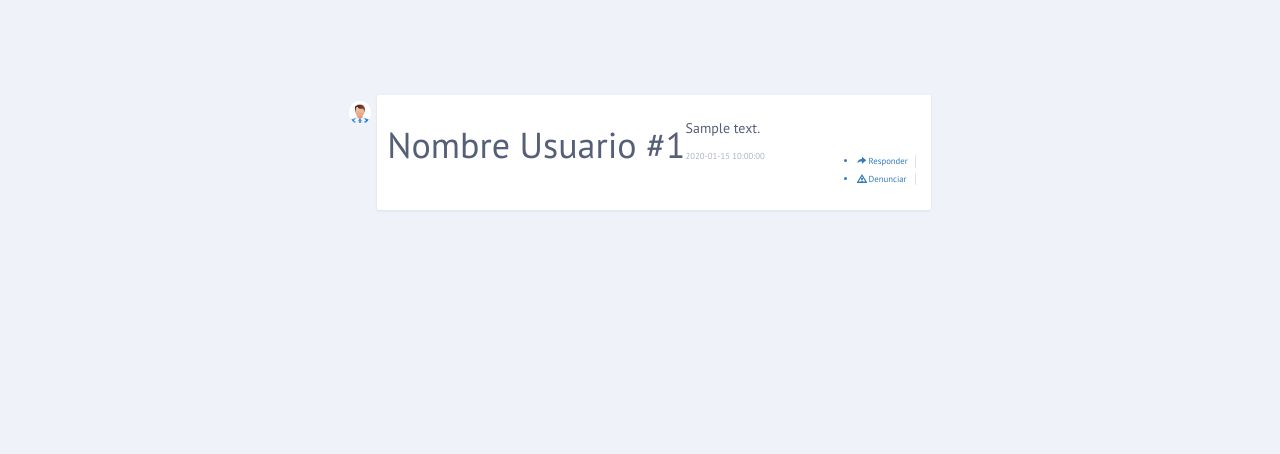
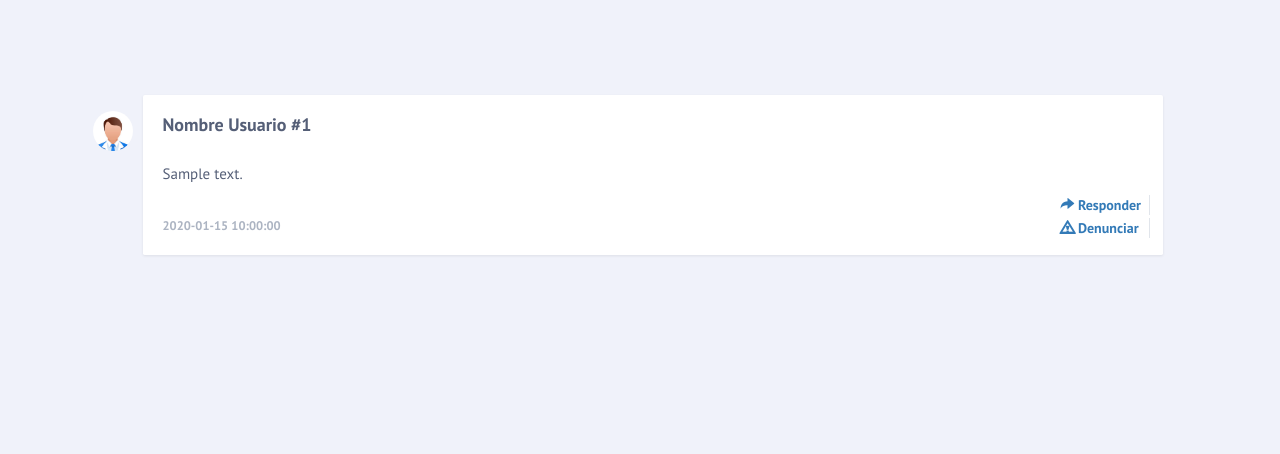
Before and after one commit to EPSZ-DAW2/daw2-2017-alertas-de-tu-ciudad, a Yii app: template basic/views/alerta-comentarios/piezas/comentario.php in a window 1280 px wide. Shown: the top 454 px of the page. Run offline with PHP 8.4 and a stand-in for Yii, Linux system fonts and the light colour scheme; the template is opened without the code that fills it: most values are stand-ins (such as "Sample title", 1, 10 or a date in 2020); data that the repository does not hold is empty; some libraries are stand-ins or nearby versions.

Commit message:
Retoque css comentarios

```diff
--- a/basic/views/alerta-comentarios/piezas/comentario.php
+++ b/basic/views/alerta-comentarios/piezas/comentario.php
@@ -13,11 +13,9 @@ use yii\helpers\Html;
     <div class="comment-block">
         <div class="comment-name">
             <h1>Nombre Usuario #<?=$dataComentario->comentario_id?></h1>
-        </div>
-        <p class="comment-text">
-            <?= $dataComentario->texto;?>
-        </p>
-        <div class="bottom-comment">
+            <p class="comment-text">
+                <?= $dataComentario->texto;?>
+            </p>
             <div class="comment-date"><?= $dataComentario->modi_fecha;?></div>
             <ul class="comment-actions">
                 <a href=""> <li class="complain"><span class="glyphicon glyphicon-share-alt"></span> Responder </li></a>
--- a/basic/web/css/comentarios.css
+++ b/basic/web/css/comentarios.css
@@ -2,13 +2,13 @@
             background-color: #f0f2fa;
             -webkit-font-smoothing: antialiased;
         }
-        .comments > p {
-            line-height: 1.3125rem;
+        p.comment-text {
+        	padding-top: 2rem;
+            line-height: 1.7rem;
         }
 
         .comments {
             margin: 2.5rem auto 0;
-            max-width: 60.75rem;
             padding: 0 1.25rem;
         }
 
@@ -19,57 +19,62 @@
             width: 3.5rem;
         }
         .photo .avatar {
-            height: 2.25rem;
-            width: 2.25rem;
+            height: 4rem;
+            width: 4rem;
             border-radius: 50%;
+            margin:1rem;
             background-size: contain;
 
         }
         .comment-block {
-        	 font-family: "PT Sans", "Helvetica Neue", "Helvetica", "Roboto", "Arial", sans-serif;
+        	font-family: "PT Sans", "Helvetica Neue", "Helvetica", "Roboto", "Arial", sans-serif;
             color: #555f77;
             padding: 1rem;
+            margin:1rem;
             background-color: #fff;
             display: table-cell;
             vertical-align: top;
             border-radius: 0.1875rem;
-            width:100rem;
+
             box-shadow: 0 1px 3px 0 rgba(0, 0, 0, 0.08);
-        }
-        .comment-block textarea {
-            width: 100%;
-            resize: none;
         }
 
         .comment-text {
-            margin-bottom: 1.25rem;
-            margin-top: 1.25rem;
-        }
-
-        .bottom-comment {
-            color: #acb4c2;
-            font-size: 0.875rem;
+            margin:1rem;
+            font-size: 1.5rem;
+            font-weight: normal;
         }
 
         .comment-date {
-            float: left;
+        	margin:1rem;
+            margin-top: 2.5rem;
+            float:left;
+            font-size: 1.25rem;
+             color: #acb4c2;
         }
 
         .comment-name {
             float: left;
             font-weight:bold;
+             width:100rem;
         }
-
+        .comment-name > h1{
+        	font-size: 1.8rem;
+        	font-weight: bold;
+        	margin:1rem;
+        }
         .comment-actions {
+        	margin:0;
             float: right;
         }
         .comment-actions li {
             display: list-item;
             cursor: pointer;
-            margin:5px;
+            margin:0.3rem;
 
         }
         .comment-actions li.complain {
+        	list-style:none;
             padding-right: 0.75rem;
             border-right: 1px solid #e1e5eb;
         }
```
